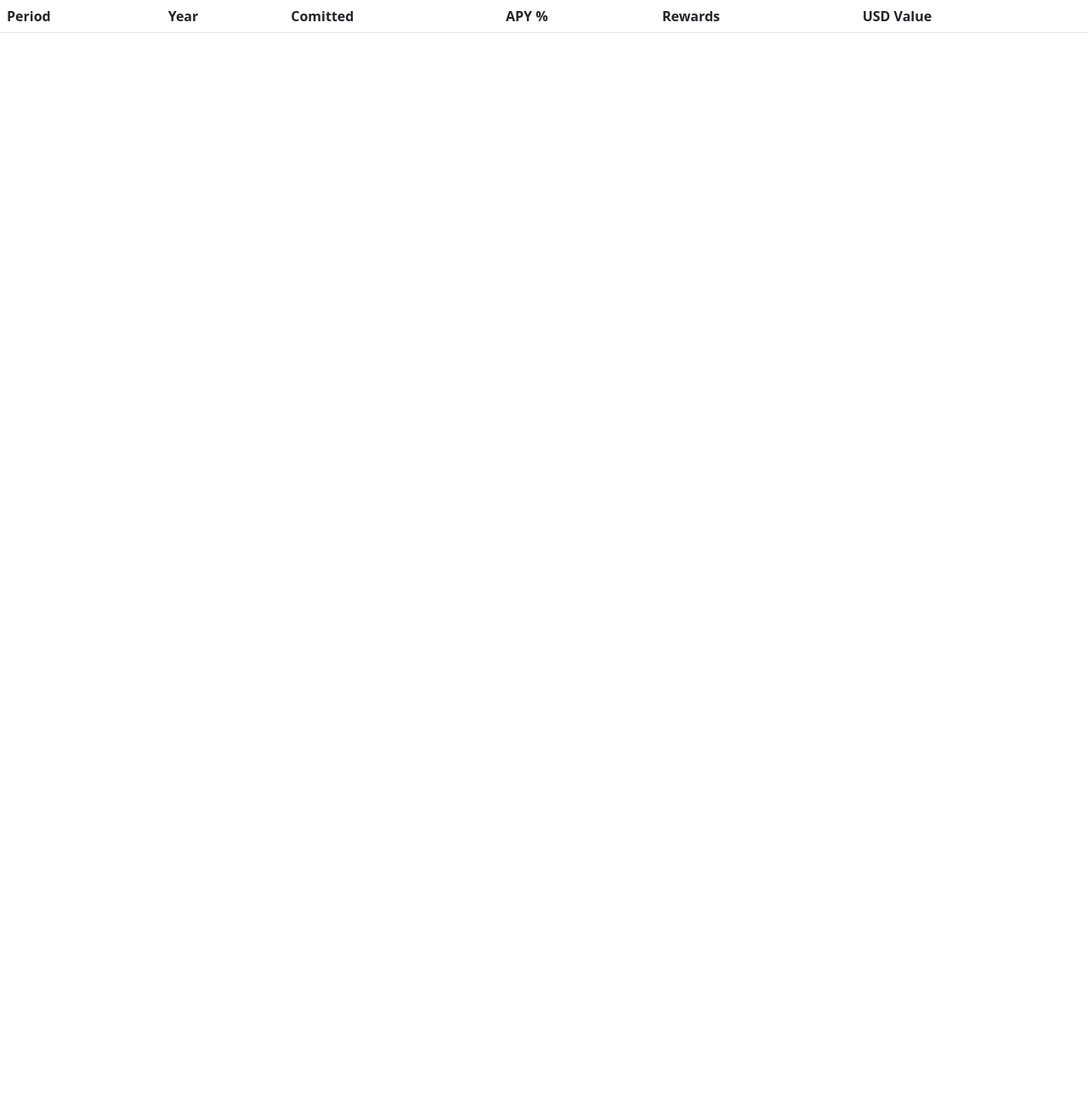
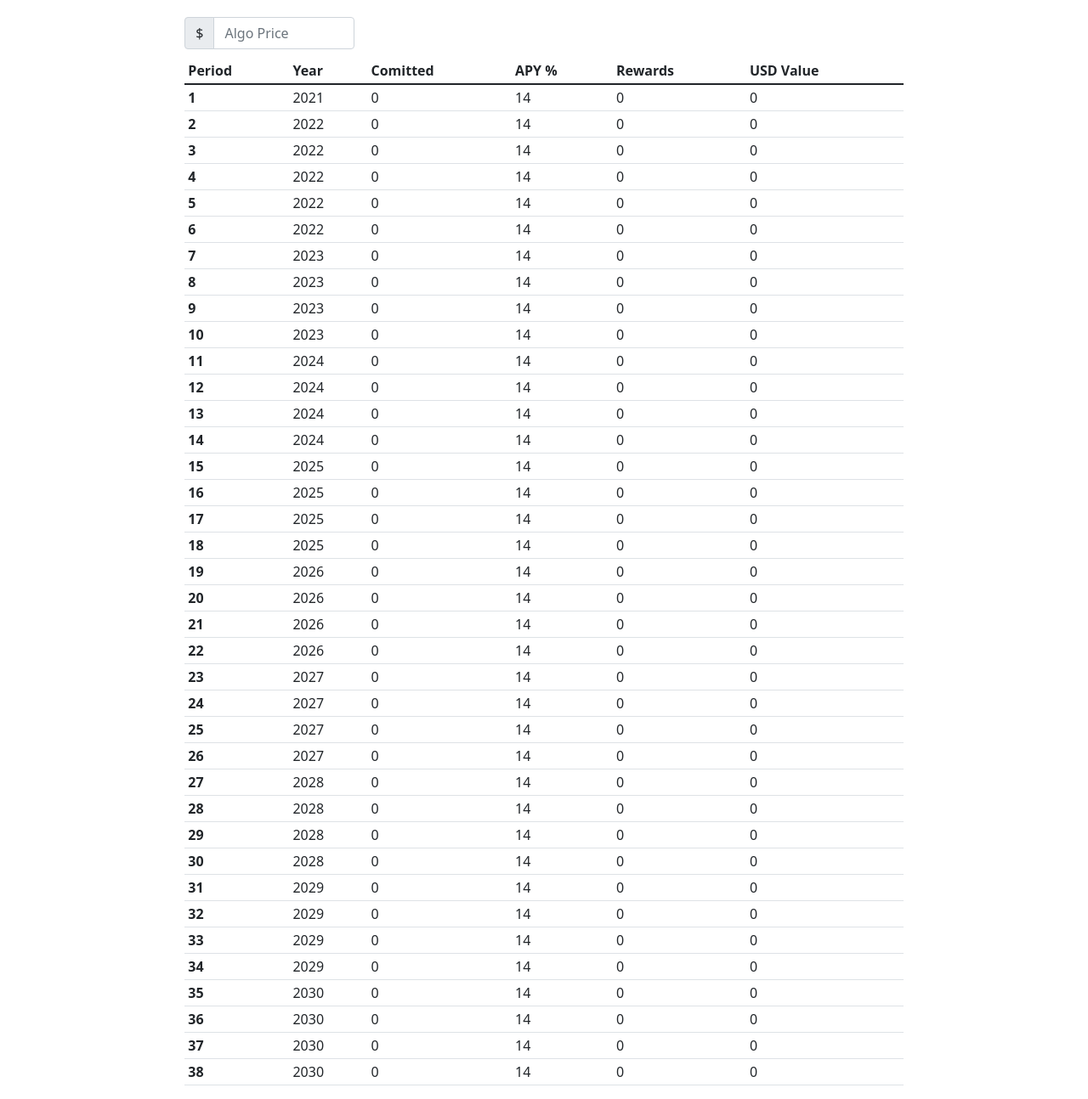
Before and after one commit to 0x9090/AlgoGovernanceEstimator, a plain HTML site: page index.html in a window 1280 px wide. Shown: the whole page at 85% size. Before the commit the page ends 800 px from the top, so only its background shows below. Drawn offline with nearby package versions, Linux system fonts and the light colour scheme.

Commit message:
more work

```diff
--- /dev/null
+++ b/index.css
@@ -0,0 +1,9 @@
+#firstRow {
+    padding-top: 20px;
+}
+#priceDiv {
+    max-width: 200px;
+}
+#secondRow {
+    padding-top: 10px;
+}
--- a/index.html
+++ b/index.html
@@ -1,5 +1,19 @@
-<table class="table">
-  <thead>
+<meta charset="UTF-8">
+<div class="flex-container">
+  <div class="row" id="firstRow">
+    <div class="col-2"></div>
+    <div class="col-8">
+      <div class="input-group" id="priceDiv">
+        <span class="input-group-text">$</span>
+        <input type="text" class="form-control" placeholder="Algo Price" aria-label="Algo Price">
+      </div>
+    </div>
+  </div>
+  <div class="row" id="secondRow">
+    <div class="col-2"></div>
+    <div class="col-8">
+      <table class="table table-sm">
+        <thead id="algoTable">
           <tr>
             <th scope="col">Period</th>
             <th scope="col">Year</th>
@@ -9,8 +23,52 @@
             <th scope="col">USD Value</th>
           </tr>
         </thead>
-  <tbody></tbody>
+        <tbody>
+          <tr><th scope="row">1</th><td>2021</td><td contenteditable>0</td><td contenteditable>14</td><td>0</td><td>0</td></tr>
+          <tr><th scope="row">2</th><td>2022</td><td contenteditable>0</td><td contenteditable>14</td><td>0</td><td>0</td></tr>
+          <tr><th scope="row">3</th><td>2022</td><td contenteditable>0</td><td contenteditable>14</td><td>0</td><td>0</td></tr>
+          <tr><th scope="row">4</th><td>2022</td><td contenteditable>0</td><td contenteditable>14</td><td>0</td><td>0</td></tr>
+          <tr><th scope="row">5</th><td>2022</td><td contenteditable>0</td><td contenteditable>14</td><td>0</td><td>0</td></tr>
+          <tr><th scope="row">6</th><td>2022</td><td contenteditable>0</td><td contenteditable>14</td><td>0</td><td>0</td></tr>
+          <tr><th scope="row">7</th><td>2023</td><td contenteditable>0</td><td contenteditable>14</td><td>0</td><td>0</td></tr>
+          <tr><th scope="row">8</th><td>2023</td><td contenteditable>0</td><td contenteditable>14</td><td>0</td><td>0</td></tr>
+          <tr><th scope="row">9</th><td>2023</td><td contenteditable>0</td><td contenteditable>14</td><td>0</td><td>0</td></tr>
+          <tr><th scope="row">10</th><td>2023</td><td contenteditable>0</td><td contenteditable>14</td><td>0</td><td>0</td></tr>
+          <tr><th scope="row">11</th><td>2024</td><td contenteditable>0</td><td contenteditable>14</td><td>0</td><td>0</td></tr>
+          <tr><th scope="row">12</th><td>2024</td><td contenteditable>0</td><td contenteditable>14</td><td>0</td><td>0</td></tr>
+          <tr><th scope="row">13</th><td>2024</td><td contenteditable>0</td><td contenteditable>14</td><td>0</td><td>0</td></tr>
+          <tr><th scope="row">14</th><td>2024</td><td contenteditable>0</td><td contenteditable>14</td><td>0</td><td>0</td></tr>
+          <tr><th scope="row">15</th><td>2025</td><td contenteditable>0</td><td contenteditable>14</td><td>0</td><td>0</td></tr>
+          <tr><th scope="row">16</th><td>2025</td><td contenteditable>0</td><td contenteditable>14</td><td>0</td><td>0</td></tr>
+          <tr><th scope="row">17</th><td>2025</td><td contenteditable>0</td><td contenteditable>14</td><td>0</td><td>0</td></tr>
+          <tr><th scope="row">18</th><td>2025</td><td contenteditable>0</td><td contenteditable>14</td><td>0</td><td>0</td></tr>
+          <tr><th scope="row">19</th><td>2026</td><td contenteditable>0</td><td contenteditable>14</td><td>0</td><td>0</td></tr>
+          <tr><th scope="row">20</th><td>2026</td><td contenteditable>0</td><td contenteditable>14</td><td>0</td><td>0</td></tr>
+          <tr><th scope="row">21</th><td>2026</td><td contenteditable>0</td><td contenteditable>14</td><td>0</td><td>0</td></tr>
+          <tr><th scope="row">22</th><td>2026</td><td contenteditable>0</td><td contenteditable>14</td><td>0</td><td>0</td></tr>
+          <tr><th scope="row">23</th><td>2027</td><td contenteditable>0</td><td contenteditable>14</td><td>0</td><td>0</td></tr>
+          <tr><th scope="row">24</th><td>2027</td><td contenteditable>0</td><td contenteditable>14</td><td>0</td><td>0</td></tr>
+          <tr><th scope="row">25</th><td>2027</td><td contenteditable>0</td><td contenteditable>14</td><td>0</td><td>0</td></tr>
+          <tr><th scope="row">26</th><td>2027</td><td contenteditable>0</td><td contenteditable>14</td><td>0</td><td>0</td></tr>
+          <tr><th scope="row">27</th><td>2028</td><td contenteditable>0</td><td contenteditable>14</td><td>0</td><td>0</td></tr>
+          <tr><th scope="row">28</th><td>2028</td><td contenteditable>0</td><td contenteditable>14</td><td>0</td><td>0</td></tr>
+          <tr><th scope="row">29</th><td>2028</td><td contenteditable>0</td><td contenteditable>14</td><td>0</td><td>0</td></tr>
+          <tr><th scope="row">30</th><td>2028</td><td contenteditable>0</td><td contenteditable>14</td><td>0</td><td>0</td></tr>
+          <tr><th scope="row">31</th><td>2029</td><td contenteditable>0</td><td contenteditable>14</td><td>0</td><td>0</td></tr>
+          <tr><th scope="row">32</th><td>2029</td><td contenteditable>0</td><td contenteditable>14</td><td>0</td><td>0</td></tr>
+          <tr><th scope="row">33</th><td>2029</td><td contenteditable>0</td><td contenteditable>14</td><td>0</td><td>0</td></tr>
+          <tr><th scope="row">34</th><td>2029</td><td contenteditable>0</td><td contenteditable>14</td><td>0</td><td>0</td></tr>
+          <tr><th scope="row">35</th><td>2030</td><td contenteditable>0</td><td contenteditable>14</td><td>0</td><td>0</td></tr>
+          <tr><th scope="row">36</th><td>2030</td><td contenteditable>0</td><td contenteditable>14</td><td>0</td><td>0</td></tr>
+          <tr><th scope="row">37</th><td>2030</td><td contenteditable>0</td><td contenteditable>14</td><td>0</td><td>0</td></tr>
+          <tr><th scope="row">38</th><td>2030</td><td contenteditable>0</td><td contenteditable>14</td><td>0</td><td>0</td></tr>
+        </tbody>
       </table>
+    </div>
+  </div>
+</div>
 
 <link href="https://cdn.jsdelivr.net/npm/bootstrap@5.1.3/dist/css/bootstrap.min.css" rel="stylesheet" integrity="sha384-1BmE4kWBq78iYhFldvKuhfTAU6auU8tT94WrHftjDbrCEXSU1oBoqyl2QvZ6jIW3" crossorigin="anonymous">
 <script src="https://cdn.jsdelivr.net/npm/bootstrap@5.1.3/dist/js/bootstrap.bundle.min.js" integrity="sha384-ka7Sk0Gln4gmtz2MlQnikT1wXgYsOg+OMhuP+IlRH9sENBO0LRn5q+8nbTov4+1p" crossorigin="anonymous"></script>
+<link href="/index.css" rel="stylesheet">
+<script src="/index.js" type="application/javascript"></script>
--- /dev/null
+++ b/index.js
@@ -0,0 +1,22 @@
+let algoTable = document.getElementById("algoTable");
+
+let MutationObserver = window.MutationObserver || window.WebKitMutationObserver || window.MozMutationObserver;
+
+let observer = new MutationObserver(function(mutations) {
+     mutations.forEach(function(mutation) {
+         if (mutation.type === 'childList') {
+             refreshPrices();
+         }
+     });
+});
+
+observer.observe(list, {
+    attributes: true,
+    childList: true,
+    characterData: true,
+    subtree: true
+});
+
+function refreshPrices() {
+    console.log("working!");
+}
```
Also changed, not shown: 1 other file. Lines whose indentation alone changed are shown as unchanged.
